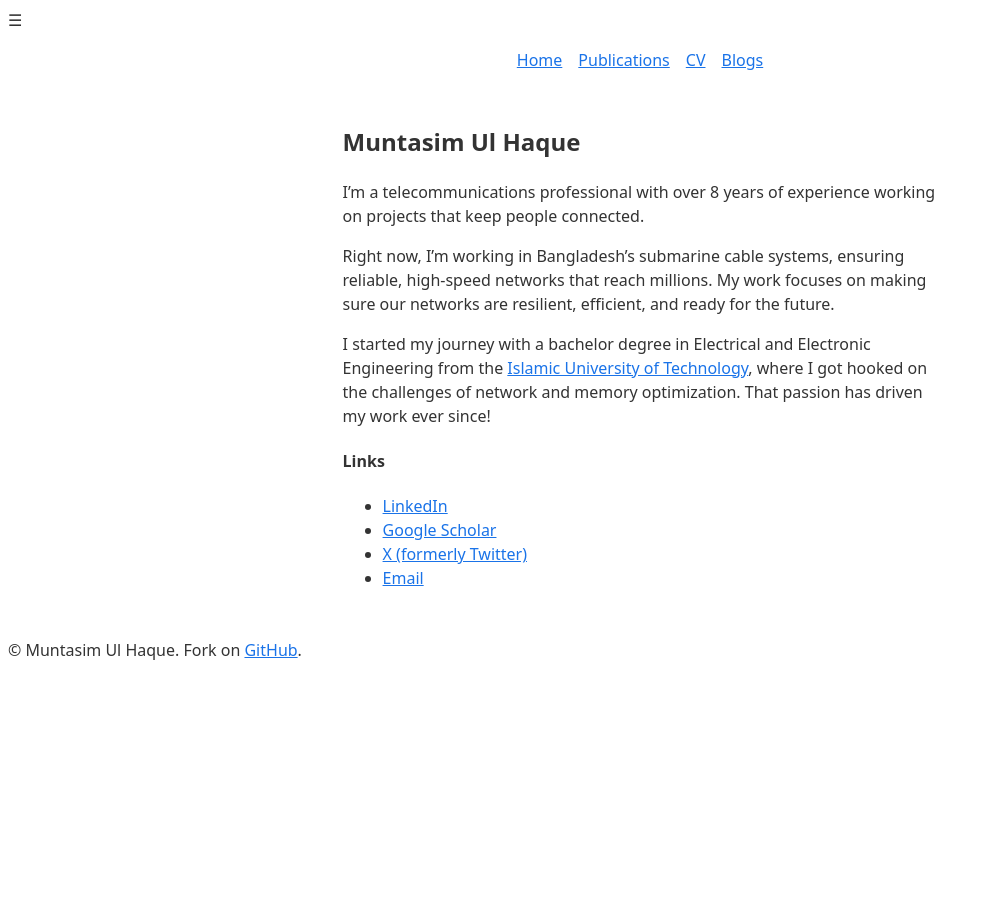
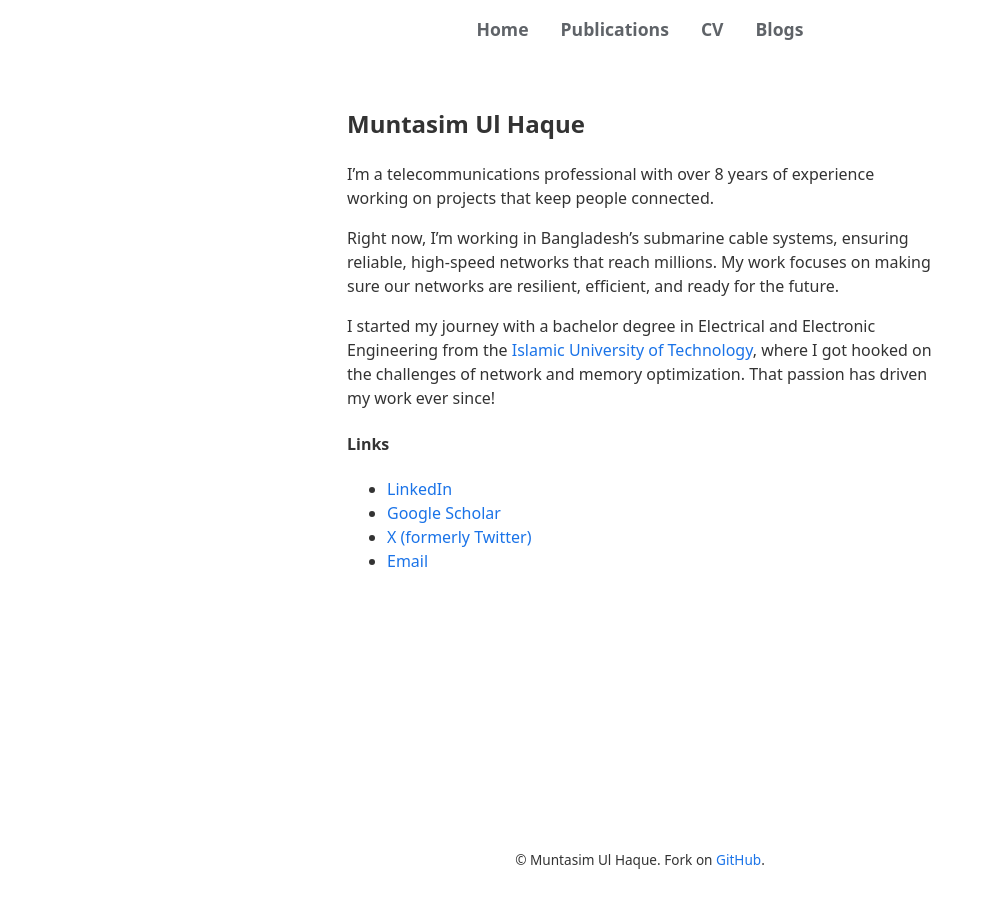
Before and after one commit to muntasimulhaque/muntasimulhaque.github.io, a Jekyll site: the page built from index.md, in a window 1280 px wide. Shown: the whole page, without its empty margins (0-988 px from the left). Built offline with Jekyll 4.4.1, drawn with Linux system fonts in a browser that asks for light colours; our own code applies the rules of GitHub Pages for plain Markdown files.

Commit message:
Update main.css

```diff
--- a/assets/css/main.css
+++ b/assets/css/main.css
@@ -6,50 +6,258 @@
     --visited-link-color: #673ab7;
     --selection-color: #DFEAFB;
     --navigation-menu-color: #5f6368;
+    --max-content-width: 650px;
+
+    /* Slightly increased line height for better readability */
+    --line-height: 1.5;
 }
 
 body {
-    font-family: system-ui, sans-serif;
-    line-height: 1.5;
+    font-family: system-ui, -apple-system, BlinkMacSystemFont,
+                 "Segoe UI", Roboto, Oxygen, Ubuntu, Cantarell,
+                 "Open Sans", "Helvetica Neue", sans-serif;
+    line-height: var(--line-height);
     color: var(--text-color);
     background-color: var(--background-color);
-    min-height: 100dvh;
+    margin: 0;
+    padding: 0;
+    width: 100%;
+    overflow-x: hidden;
+    display: flex;
+    flex-direction: column;
+    min-height: 100vh;
 }
 
 main {
-    max-width: 65ch;  /* More natural content width */
+    flex: 1;
+    padding: 2rem;
+    max-width: var(--max-content-width);
     margin: 0 auto;
-    padding: 1rem;
+    width: 100%;
+    box-sizing: border-box;
 }
 
+/* Headings - Use system font with reduced sizes */
 h1, h2, h3, h4, h5, h6 {
-    font-family: system-ui, sans-serif;
+    font-family: system-ui, -apple-system, BlinkMacSystemFont,
+                 "Segoe UI", Roboto, Oxygen, Ubuntu, Cantarell,
+                 "Open Sans", "Helvetica Neue", sans-serif;
+}
+
+/* Header and navigation */
+header {
+    font-family: system-ui, -apple-system, BlinkMacSystemFont,
+                 "Segoe UI", Roboto, Oxygen, Ubuntu, Cantarell,
+                 "Open Sans", "Helvetica Neue", sans-serif;
+    padding: 1rem;
+    margin-bottom: 1rem;
+    position: relative;
+    width: 100%;
+    box-sizing: border-box;
 }
 
 a {
     color: var(--link-color);
+    text-decoration: none;
+}
+
+a:hover {
+    color: var(--link-color);
+    text-decoration: underline;
 }
 
 a:visited {
     color: var(--visited-link-color);
+    text-decoration: none;
+}
+
+::selection {
+    background-color: var(--selection-color);
+}
+
+.menu-toggle {
+    display: none;
+    font-size: 1.4rem;
+    cursor: pointer;
 }
 
 nav ul {
-    list-style: none;
+    list-style-type: none;
     padding: 0;
+    margin: 0;
     display: flex;
-    gap: 1rem;
     justify-content: center;
 }
 
-img {
+nav li {
+    margin: 0 1rem;
+}
+
+nav a {
+    font-family: system-ui, -apple-system, BlinkMacSystemFont,
+                 "Segoe UI", Roboto, Oxygen, Ubuntu, Cantarell,
+                 "Open Sans", "Helvetica Neue", sans-serif;
+    color: var(--navigation-menu-color);
+    font-weight: bold;
+    text-decoration: none;
+    font-size: 1.10em;
+}
+
+nav a:visited {
+    color: var(--navigation-menu-color);
+    text-decoration: none;
+}
+
+nav a:hover {
+    color: var(--link-color);
+    text-decoration: none;
+}
+
+/* Blog list styles */
+.blog-list {
+    margin-top: 2rem;
+}
+
+.blog-preview {
+    margin-bottom: 2rem;
+}
+
+.blog-title {
+    margin: 0;
+}
+
+.blog-title a {
+    color: var(--primary-color);
+    text-decoration: none;
+}
+
+.blog-title a:visited {
+    color: var(--visited-link-color);
+    text-decoration: none;
+}
+
+.blog-title a:hover {
+    color: var(--link-color);
+    text-decoration: none;
+}
+
+.blog-date {
+    display: block;
+    color: var(--text-color);
+    font-size: 0.75em;
+    margin-top: 0.1rem;
+}
+
+/* Blog post styles */
+.blog-post h1 {
+    font-size: 1.2em;
+    color: var(--primary-color);
+    margin-top: 0;
+    margin-bottom: 0.5rem;
+}
+
+.blog-post {
+    max-width: var(--max-content-width);
+}
+
+.blog-post .blog-date {
+    display: block;
+    font-size: 0.75em;
+    color: var(--text-color);
+    margin-top: 0.2rem;
+    margin-bottom: 1rem;
+}
+
+.blog-content {
+    margin-top: 2rem;
+}
+
+.blog-content img {
     max-width: 100%;
     height: auto;
 }
 
-@media (max-width: 640px) {
+/* Main content */
+article {
+    flex: 1;
+    max-width: var(--max-content-width);
+    width: 100%;
+    box-sizing: border-box;
+}
+
+article h1 {
+    color: var(--primary-color);
+    margin-top: 0;
+}
+
+footer {
+    font-family: system-ui, -apple-system, BlinkMacSystemFont,
+                 "Segoe UI", Roboto, Oxygen, Ubuntu, Cantarell,
+                 "Open Sans", "Helvetica Neue", sans-serif;
+    text-align: center;
+    padding: 1rem;
+    color: var(--text-color);
+    font-size: 0.85em;
+    margin-top: 2rem;
+    width: 100%;
+    box-sizing: border-box;
+}
+
+/* Responsive design */
+@media (max-width: 768px) {
+
+    main {
+        padding: 1rem;
+        width: 100%;
+    }
+
+    .menu-toggle {
+        display: block;
+    }
+
+    nav {
+        display: none;
+        position: absolute;
+        top: 100%;
+        left: 0;
+        right: 0;
+        background-color: #ffffff;
+        box-shadow: 0 2px 5px rgba(0,0,0,0.1);
+        width: 100%;
+    }
+
+    nav.active {
+        display: block;
+    }
+
     nav ul {
         flex-direction: column;
-        align-items: center;
+        width: 100%;
+    }
+
+    nav li {
+        margin: 0;
+        width: 100%;
+    }
+
+    nav a {
+        font-family: system-ui, -apple-system, BlinkMacSystemFont,
+                     "Segoe UI", Roboto, Oxygen, Ubuntu, Cantarell,
+                     "Open Sans", "Helvetica Neue", sans-serif;
+        display: block;
+        color: var(--navigation-menu-color);
+        padding: 0.5rem 1rem;
+        text-decoration: none;
+        font-size: 1.10em;
+    }
+
+    nav a:hover {
+        font-family: system-ui, -apple-system, BlinkMacSystemFont,
+                     "Segoe UI", Roboto, Oxygen, Ubuntu, Cantarell,
+                     "Open Sans", "Helvetica Neue", sans-serif;
+        display: block;
+        color: var(--link-color);
+        padding: 0.5rem 1rem;
+        text-decoration: none;
     }
 }
```
